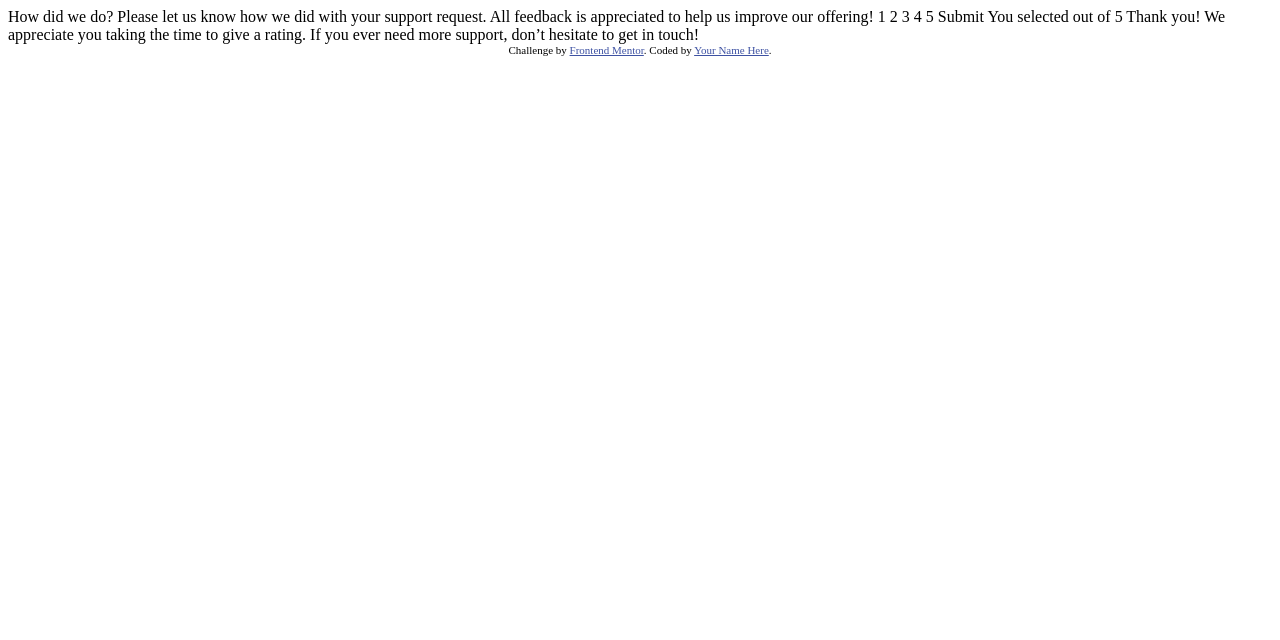
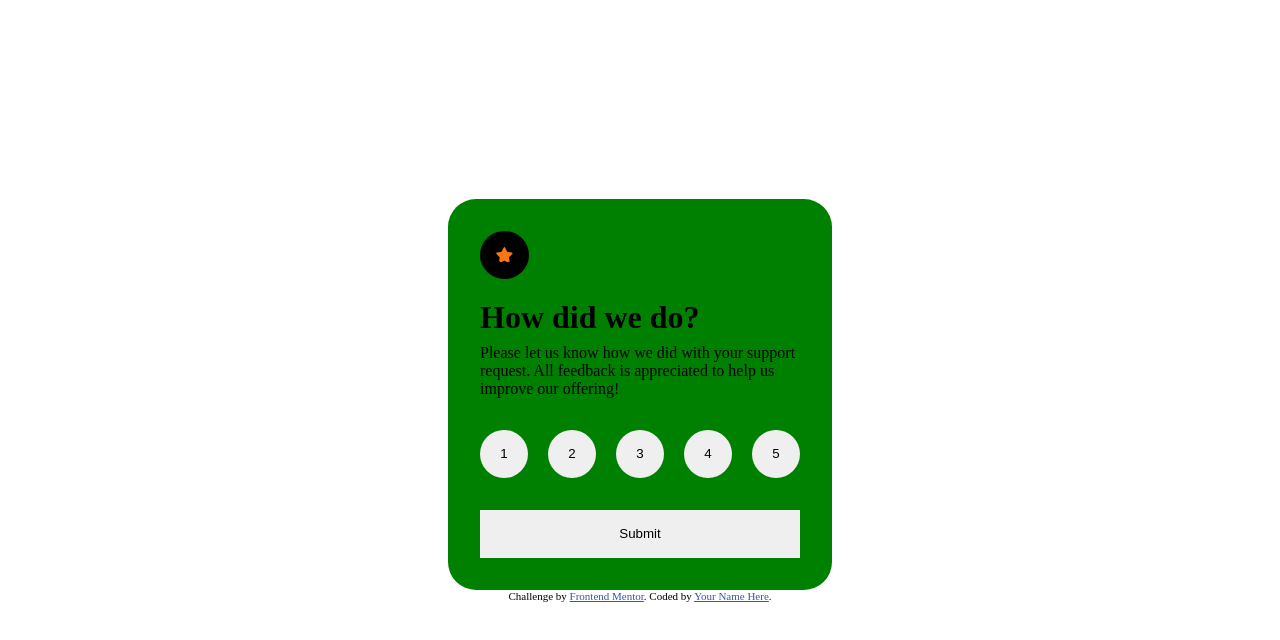
Before and after one commit to matvei-r/1-frontendio, a plain HTML site: page index.html in a window 1280 px wide. Drawn offline with Linux system fonts and the light colour scheme.

Commit message:
create intial design add css and js files

```diff
--- a/index.html
+++ b/index.html
@@ -1,10 +1,12 @@
 <!DOCTYPE html>
-<html lang="en">
+<html lang="en" style="height: 100%;">
 <head>
   <meta charset="UTF-8">
   <meta name="viewport" content="width=device-width, initial-scale=1.0"> <!-- displays site properly based on user's device -->
 
   <link rel="icon" type="image/png" sizes="32x32" href="./images/favicon-32x32.png">
+  <link rel="stylesheet" href="style.css">
+  <script src="main.js" defer></script>
 
   <title>Frontend Mentor | Interactive rating component</title>
 
@@ -14,31 +16,40 @@
     .attribution a { color: hsl(228, 45%, 44%); }
   </style>
 </head>
-<body>
+<body style="min-height: 100vh;" class="flex">
 
   <!-- Rating state start -->
 
-  How did we do?
+    <div id="main-container">
+      <img src="images/icon-star.svg" id="img-star"/>
+      <h1 style="margin-top: 1rem; margin-bottom: 0.5rem;">How did we do?</h1>
+      <p>
+        Please let us know how we did with your support request. All feedback is appreciated
+        to help us improve our offering!
 
-  Please let us know how we did with your support request. All feedback is appreciated
-  to help us improve our offering!
 
-  1 2 3 4 5
+      </p>
 
-  Submit
 
-  <!-- Rating state end -->
+      <div id="rating-container">
+        <button class="rate-button">1</button>
+        <button class="rate-button">2</button>
+        <button class="rate-button">3</button>
+        <button class="rate-button">4</button>
+        <button class="rate-button">5</button>
+      </div>
 
-  <!-- Thank you state start -->
 
-  You selected <!-- Add rating here --> out of 5
+      <button id="submit">Submit</button>
 
-  Thank you!
-
-  We appreciate you taking the time to give a rating. If you ever need more support,
-  don’t hesitate to get in touch!
-
-  <!-- Thank you state end -->
+      <!-- Rating state end -->
+      <!-- Thank you state start -->
+      <!-- You selected X out of 5
+      Thank you!
+      We appreciate you taking the time to give a rating. If you ever need more support,
+      don’t hesitate to get in touch! -->
+      <!-- Thank you state end -->
+    </div>
 
 
   <div class="attribution">
--- /dev/null
+++ b/main.js
@@ -0,0 +1,13 @@
+const buttonArr = document.querySelectorAll(".rate-button");
+
+alert("alert");
+
+console.log(buttonArr);
+
+buttonArr.forEach( elem  => {
+
+    console.log(elem);
+    elem.addEventListener("onClick", () => {
+        alert("heh");
+    });
+});
--- /dev/null
+++ b/style.css
@@ -0,0 +1,49 @@
+* {
+	padding: 0;
+	margin: 0;
+	border: 0;
+}
+
+
+.flex {
+    display: flex;
+    justify-content: center;
+    align-items: center;
+
+    flex-direction: column;
+}
+
+.rate-button{
+    aspect-ratio: 1/1;
+    width: 3rem;
+    border-radius: 100%;
+}
+
+#main-container{
+    background-color: green;
+
+    aspect-ratio: 1/1;
+    width: 20rem;
+    padding: 2rem;
+
+    border-radius: 1.75rem;
+}
+
+#img-star{
+    background-color: black;
+    padding: 1rem;
+    border-radius: 100%;
+}
+
+#rating-container{
+    margin-top: 2rem;
+    margin-bottom: 2rem;
+    display: flex;
+    justify-content: space-between;
+
+}
+
+#submit{
+    width: 100%;
+    height: 3rem;
+}
```
